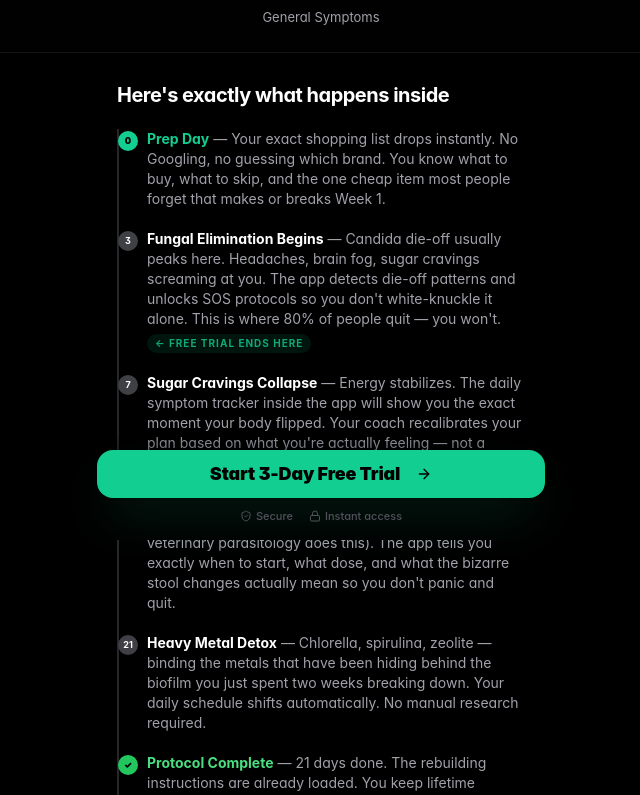
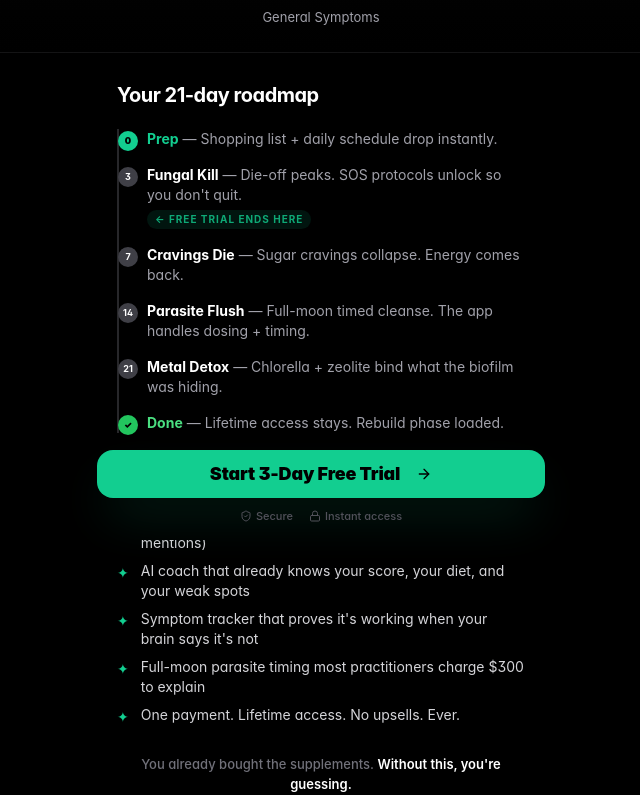
Before and after one commit to zackirvinicloud-design/theaurareset, a React (Vite) app: page /payment-required in a window 1280 px wide. Shown: the part 260-1055 px from the top of the page, without its empty margins (319-959 px from the left). Built offline with nearby package versions, Linux system fonts and the light colour scheme; no server answers.

Commit message:
copy: strip to gut-punch one-liners — shorter timeline, tighter bullets, FOMO closer

```diff
--- a/src/pages/PaymentRequired.tsx
+++ b/src/pages/PaymentRequired.tsx
@@ -188,58 +188,50 @@ const PaymentRequired = () => {
         <motion.div initial={{ opacity: 0, y: 12 }} animate={{ opacity: 1, y: 0 }} transition={{ duration: 0.4 }}>
 
           {/* ── Timeline ── */}
-          <h2 className="text-xl font-bold tracking-tight mb-5">Here's exactly what happens inside</h2>
+          <h2 className="text-xl font-bold tracking-tight mb-5">Your 21-day roadmap</h2>
 
-          <div className="relative pl-7 border-l-2 border-zinc-800 space-y-5 mb-8">
-            {/* Prep */}
+          <div className="relative pl-7 border-l-2 border-zinc-800 space-y-4 mb-8">
             <div className="relative">
               <div className="absolute -left-[calc(1.75rem+1px)] top-0.5 h-5 w-5 rounded-full bg-primary flex items-center justify-center"><span className="text-[9px] font-black text-black">0</span></div>
-              <p className="text-sm"><span className="text-primary font-bold">Prep Day</span> <span className="text-zinc-400">— Your exact shopping list drops instantly. No Googling, no guessing which brand. You know what to buy, what to skip, and the one cheap item most people forget that makes or breaks Week 1.</span></p>
+              <p className="text-sm"><span className="text-primary font-bold">Prep</span> <span className="text-zinc-400">— Shopping list + daily schedule drop instantly.</span></p>
             </div>
-            {/* Days 1-3 — Fungal + Free Trial */}
             <div className="relative">
               <div className="absolute -left-[calc(1.75rem+1px)] top-0.5 h-5 w-5 rounded-full bg-zinc-700 flex items-center justify-center"><span className="text-[9px] font-bold text-white">3</span></div>
-              <p className="text-sm"><span className="text-white font-bold">Fungal Elimination Begins</span> <span className="text-zinc-400">— Candida die-off usually peaks here. Headaches, brain fog, sugar cravings screaming at you. The app detects die-off patterns and unlocks SOS protocols so you don't white-knuckle it alone. This is where 80% of people quit — you won't.</span></p>
+              <p className="text-sm"><span className="text-white font-bold">Fungal Kill</span> <span className="text-zinc-400">— Die-off peaks. SOS protocols unlock so you don't quit.</span></p>
               <span className="inline-block mt-1 text-[10px] font-bold tracking-widest uppercase text-primary/80 bg-primary/10 px-2 py-0.5 rounded-full">← Free trial ends here</span>
             </div>
-            {/* Day 7 */}
             <div className="relative">
               <div className="absolute -left-[calc(1.75rem+1px)] top-0.5 h-5 w-5 rounded-full bg-zinc-700 flex items-center justify-center"><span className="text-[9px] font-bold text-white">7</span></div>
-              <p className="text-sm"><span className="text-white font-bold">Sugar Cravings Collapse</span> <span className="text-zinc-400">— Energy stabilizes. The daily symptom tracker inside the app will show you the exact moment your body flipped. Your coach recalibrates your plan based on what you're actually feeling — not a generic PDF schedule.</span></p>
+              <p className="text-sm"><span className="text-white font-bold">Cravings Die</span> <span className="text-zinc-400">— Sugar cravings collapse. Energy comes back.</span></p>
             </div>
-            {/* Days 8-14 — Parasite */}
             <div className="relative">
               <div className="absolute -left-[calc(1.75rem+1px)] top-0.5 h-5 w-5 rounded-full bg-zinc-700 flex items-center justify-center"><span className="text-[9px] font-bold text-white">14</span></div>
-              <p className="text-sm"><span className="text-white font-bold">Parasite Cleanse Phase</span> <span className="text-zinc-400">— Black walnut, wormwood, clove — timed to the full moon cycle (there's a reason veterinary parasitology does this). The app tells you exactly when to start, what dose, and what the bizarre stool changes actually mean so you don't panic and quit.</span></p>
+              <p className="text-sm"><span className="text-white font-bold">Parasite Flush</span> <span className="text-zinc-400">— Full-moon timed cleanse. The app handles dosing + timing.</span></p>
             </div>
-            {/* Days 15-21 — Heavy Metal */}
             <div className="relative">
               <div className="absolute -left-[calc(1.75rem+1px)] top-0.5 h-5 w-5 rounded-full bg-zinc-700 flex items-center justify-center"><span className="text-[9px] font-bold text-white">21</span></div>
-              <p className="text-sm"><span className="text-white font-bold">Heavy Metal Detox</span> <span className="text-zinc-400">— Chlorella, spirulina, zeolite — binding the metals that have been hiding behind the biofilm you just spent two weeks breaking down. Your daily schedule shifts automatically. No manual research required.</span></p>
+              <p className="text-sm"><span className="text-white font-bold">Metal Detox</span> <span className="text-zinc-400">— Chlorella + zeolite bind what the biofilm was hiding.</span></p>
             </div>
-            {/* Complete */}
             <div className="relative">
               <div className="absolute -left-[calc(1.75rem+1px)] top-0.5 h-5 w-5 rounded-full bg-green-500 flex items-center justify-center"><span className="text-[9px] font-black text-black">✓</span></div>
-              <p className="text-sm"><span className="text-green-400 font-bold">Protocol Complete</span> <span className="text-zinc-400">— 21 days done. The rebuilding instructions are already loaded. You keep lifetime access to your planner, your coach, and your shopping lists for every future round.</span></p>
+              <p className="text-sm"><span className="text-green-400 font-bold">Done</span> <span className="text-zinc-400">— Lifetime access stays. Rebuild phase loaded.</span></p>
             </div>
           </div>
 
-          {/* ── Fascination Bullets ── */}
-          <div className="space-y-2.5 mb-8">
-            <h3 className="text-lg font-bold tracking-tight mb-3">What's waiting inside</h3>
-            <div className="flex items-start gap-3 text-sm"><span className="text-primary mt-0.5">✦</span><span className="text-zinc-300">The exact daily schedule that tells you what to take, when to take it, and the specific reason behind every single dose</span></div>
-            <div className="flex items-start gap-3 text-sm"><span className="text-primary mt-0.5">✦</span><span className="text-zinc-300">A complete shopping list generated before Day 1 — including the one $8 item that prevents the worst die-off side effects</span></div>
-            <div className="flex items-start gap-3 text-sm"><span className="text-primary mt-0.5">✦</span><span className="text-zinc-300">Emergency SOS protocols that activate automatically when your symptom tracker flags a die-off spike (so you never have to guess if it's "normal" or a real problem)</span></div>
-            <div className="flex items-start gap-3 text-sm"><span className="text-primary mt-0.5">✦</span><span className="text-zinc-300">A 24/7 AI nutrition coach that already knows your diet, your blockers, and your score — and won't give you the same generic advice you've seen in every YouTube video</span></div>
-            <div className="flex items-start gap-3 text-sm"><span className="text-primary mt-0.5">✦</span><span className="text-zinc-300">The exact full-moon parasite timing window most practitioners charge $300 to explain at a functional medicine appointment</span></div>
-            <div className="flex items-start gap-3 text-sm"><span className="text-primary mt-0.5">✦</span><span className="text-zinc-300">A visual symptom tracker that proves the protocol is working — so on Day 5 when your brain says "this isn't doing anything," the data says otherwise</span></div>
-            <div className="flex items-start gap-3 text-sm"><span className="text-primary mt-0.5">✦</span><span className="text-zinc-300">Lifetime access. One payment. No subscriptions. No upsells. Yours forever — including future protocol updates</span></div>
+          {/* ── Bullets ── */}
+          <div className="space-y-2 mb-7">
+            <div className="flex items-start gap-3 text-sm"><span className="text-primary mt-0.5">✦</span><span className="text-zinc-300">Tells you exactly what to take and when — every single day</span></div>
+            <div className="flex items-start gap-3 text-sm"><span className="text-primary mt-0.5">✦</span><span className="text-zinc-300">Shopping list before Day 1 (including the $8 item nobody mentions)</span></div>
+            <div className="flex items-start gap-3 text-sm"><span className="text-primary mt-0.5">✦</span><span className="text-zinc-300">AI coach that already knows your score, your diet, and your weak spots</span></div>
+            <div className="flex items-start gap-3 text-sm"><span className="text-primary mt-0.5">✦</span><span className="text-zinc-300">Symptom tracker that proves it's working when your brain says it's not</span></div>
+            <div className="flex items-start gap-3 text-sm"><span className="text-primary mt-0.5">✦</span><span className="text-zinc-300">Full-moon parasite timing most practitioners charge $300 to explain</span></div>
+            <div className="flex items-start gap-3 text-sm"><span className="text-primary mt-0.5">✦</span><span className="text-zinc-300">One payment. Lifetime access. No upsells. Ever.</span></div>
           </div>
 
-          {/* ── Killer Final Line ── */}
-          <p className="text-center text-sm text-zinc-500 font-medium mb-4 leading-relaxed">
-            You already own the supplements.&nbsp;
-            <span className="text-white font-semibold">This is the operating system that makes sure you actually finish what you started.</span>
+          {/* ── Closer ── */}
+          <p className="text-center text-[13px] text-zinc-500 font-medium mb-4">
+            You already bought the supplements.&nbsp;
+            <span className="text-white font-semibold">Without this, you're guessing.</span>
           </p>
 
           {userId && (
```
